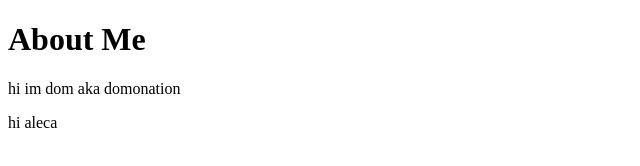
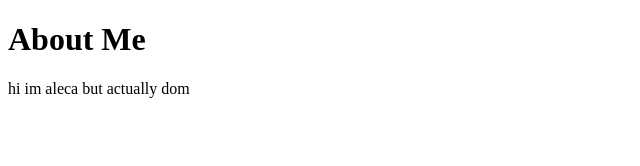
Before and after one commit to DominickRobinsonCMU/DominickRobinsonCMU.github.io, a plain HTML site: page index.html in a window 1280 px wide. Shown: the full height of the page, 0-640 px from the left. Drawn offline with Linux system fonts and the light colour scheme.

Commit message:
Update index.html

```diff
--- a/index.html
+++ b/index.html
@@ -6,14 +6,13 @@
     <meta http-equiv="X-UA-Compatible" content="IE=edge">
     <meta name="viewport" content="width=device-width, initial-scale=1.0">
     <title>About</title>
-    <link rel="icon" type="image/x-icon" href="website_logo.ico">
+    <!-- <link rel="icon" type="image/x-icon" href="website_logo.ico"> -->
 </head>
 
 <body>
 
     <h1>About Me</h1>
-    <p>hi im dom aka domonation
-    <p>hi aleca
+    <p>hi im aleca but actually dom
 
 </body>
 
```
